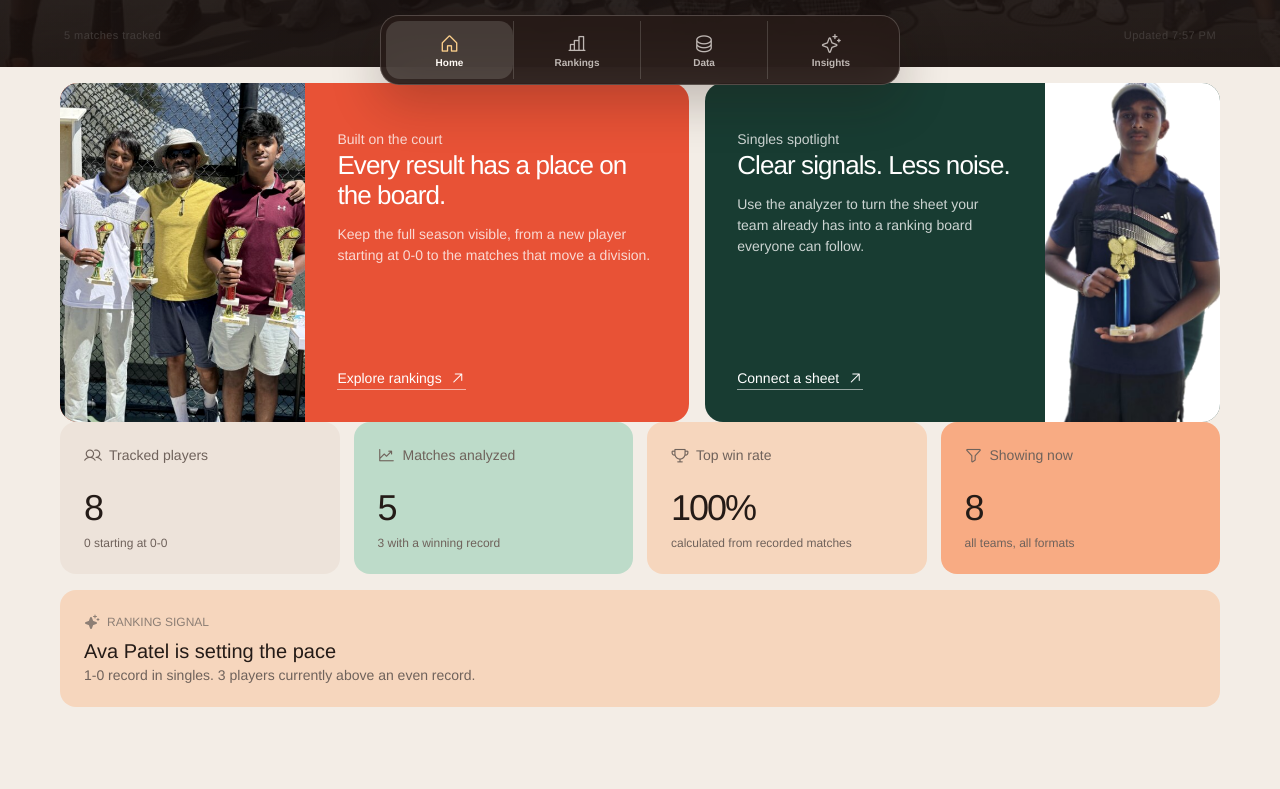
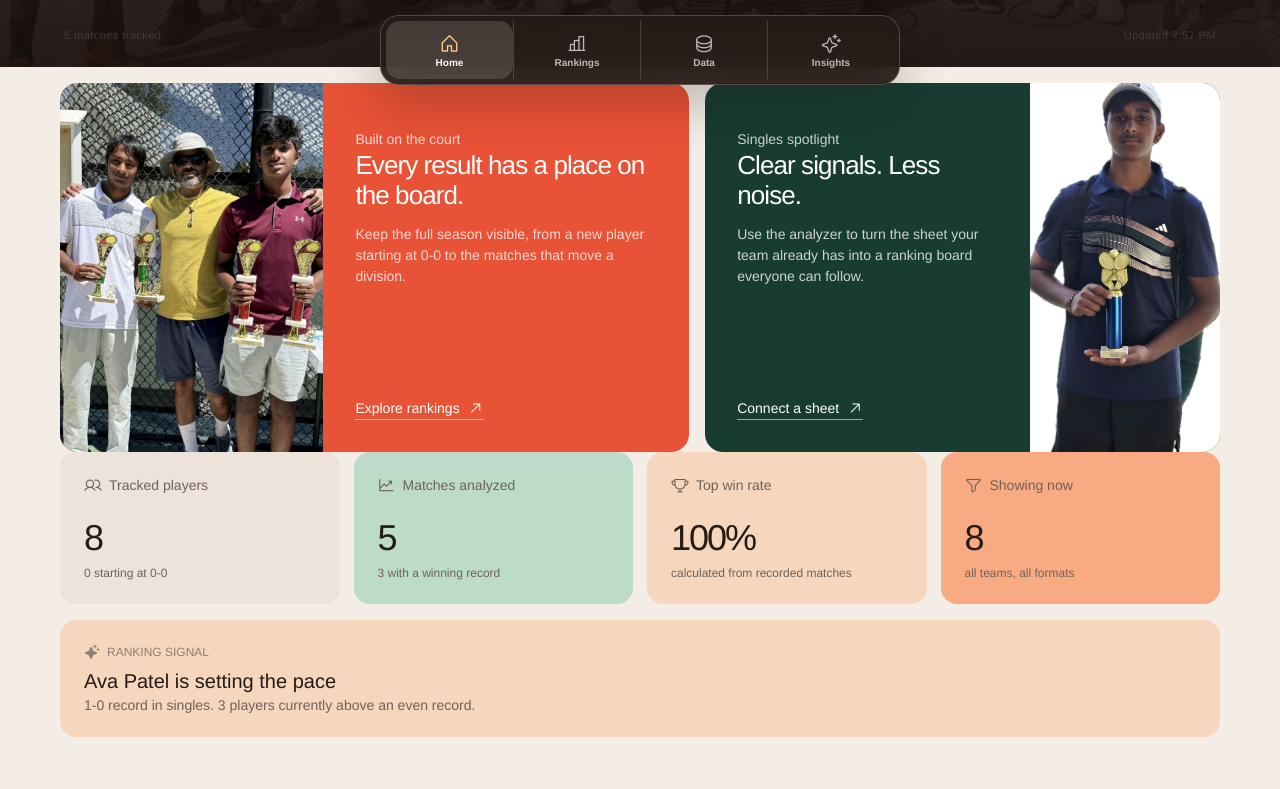
Before and after one commit to suhaslord/tennisrank-ai, a plain HTML site: page index.html in a window 1280 px wide. Shown: the part 693-1482 px from the top of the page. Drawn offline with nearby package versions, Linux system fonts and the light colour scheme; no server answers.

Commit message:
chore: restore legacy index after production-path check

```diff
--- a/index.html
+++ b/index.html
@@ -16,7 +16,6 @@
     <link rel="stylesheet" href="https://cdn.jsdelivr.net/npm/@phosphor-icons/web@2.1.1/src/regular/style.css" />
     <link rel="stylesheet" href="https://cdn.jsdelivr.net/npm/@phosphor-icons/web@2.1.1/src/fill/style.css" />
     <link rel="stylesheet" href="./style.css" />
-    <link rel="stylesheet" href="./photo-size-tweak.css" />
   </head>
   <body>
     <div class="app-shell">
```
